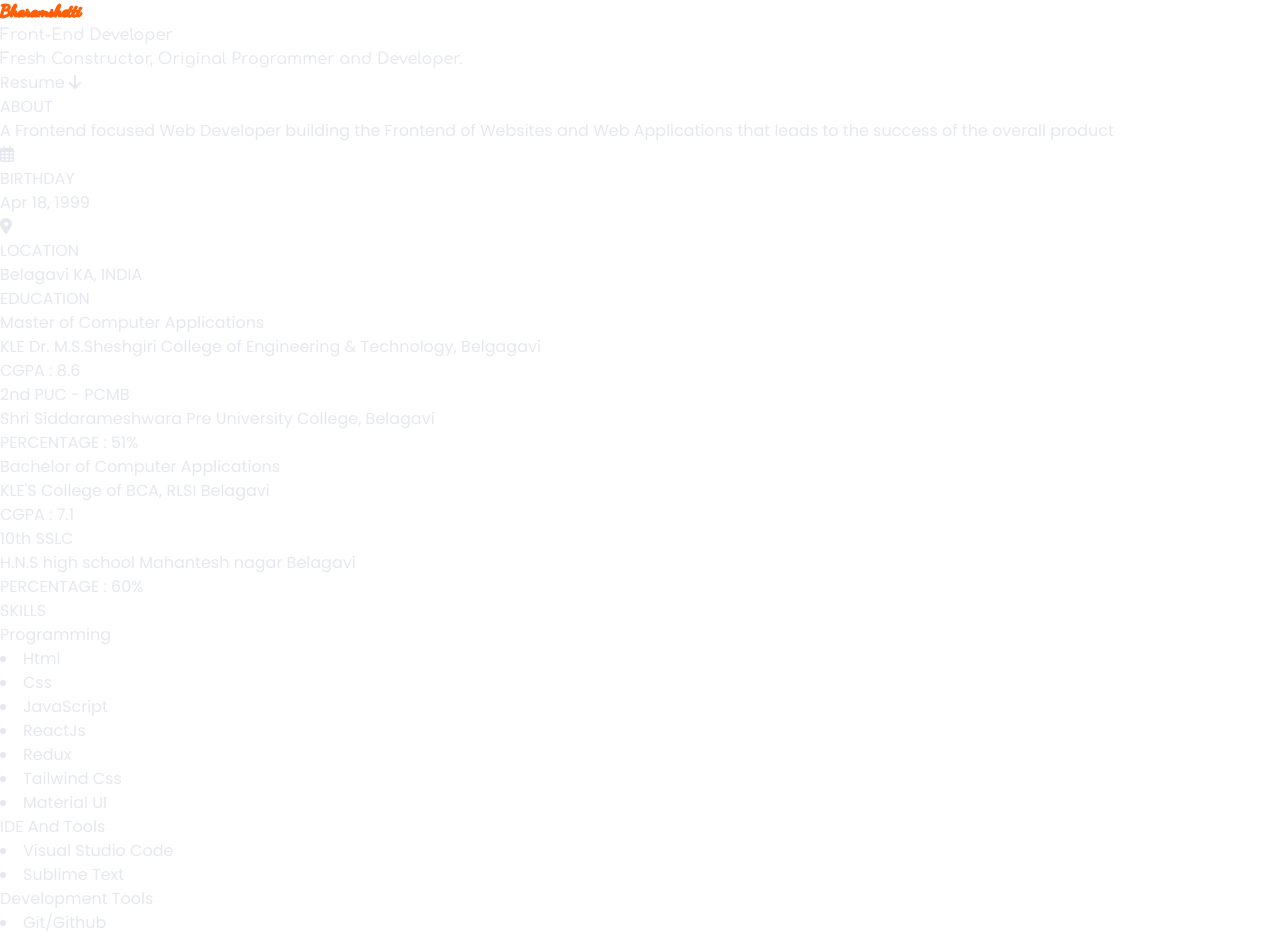
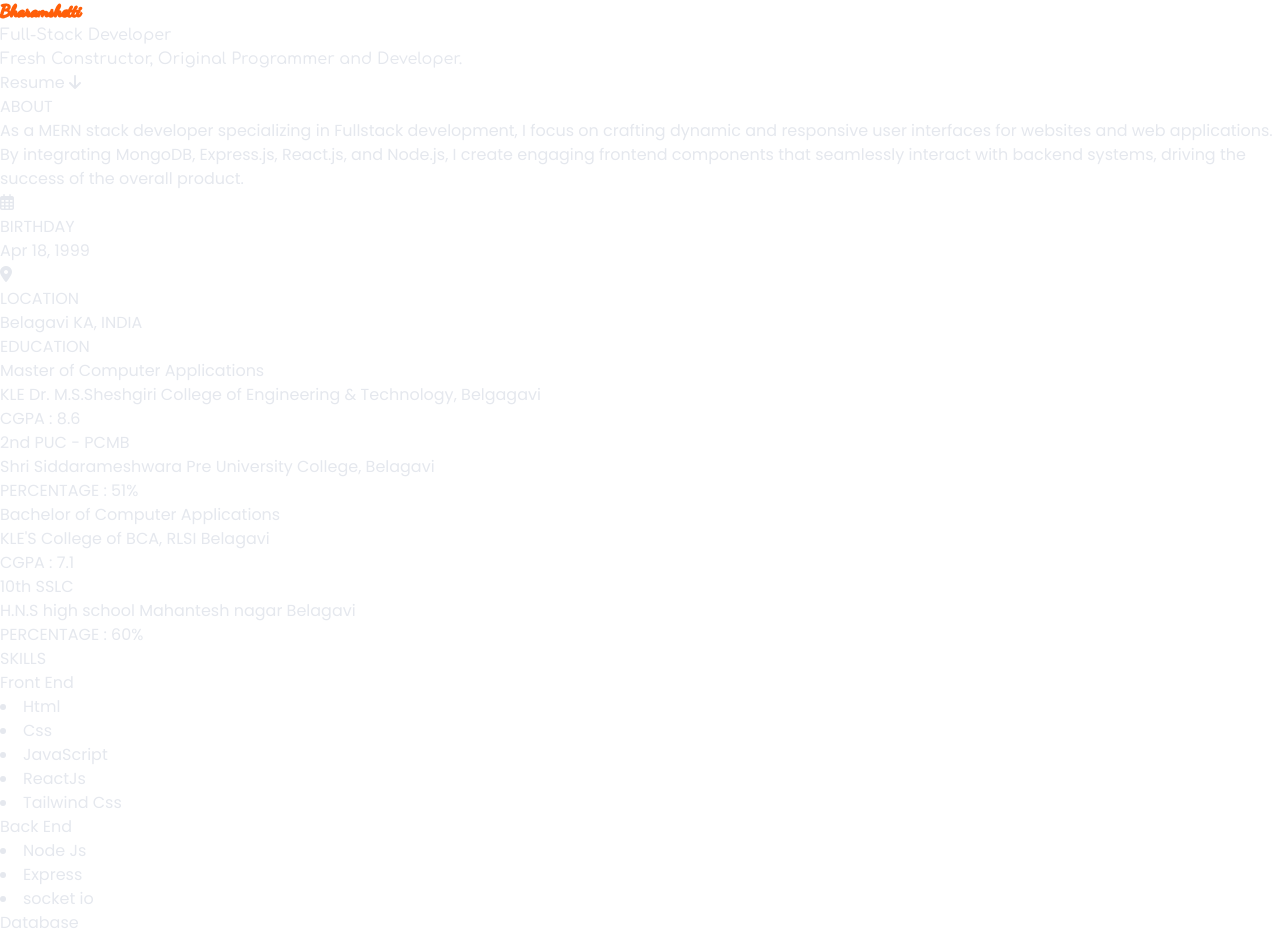
Before and after one commit to AkshayB99/Portfolio, a React (Vite) app: page / in a window 1280 px wide. Shown: the part 385-1323 px from the top of the page. Built offline with nearby package versions, Linux system fonts and the light colour scheme.

Commit message:
New Updates

```diff
--- a/src/App.jsx
+++ b/src/App.jsx
@@ -1,4 +1,3 @@
-
 import Image from "./assets/BgImage.jpeg";
 import "./Style.css";
 import Home from "./Components/Home";
@@ -9,16 +8,9 @@ import Projects from "./Components/Projects";
 import Contact from "./Components/Contact";
 
 function App() {
-
-
   return (
     <>
-      <section
-        className="flex flex-col bg-fixed bg-cover bg-[#000]"
-        // style={{
-        //   backgroundImage: `url(${Image})`,
-        // }}
-      >
+      <section className="flex flex-col bg-fixed bg-cover bg-[#000]">
         <Header />
         {/* Home */}
         <Home />
@@ -30,66 +22,6 @@ function App() {
         <Projects />
         {/* Contacts */}
         <Contact />
-        {/* check text */}
-        {/* <div className="mt-[1000px]">
-          Lorem ipsum dolor sit amet consectetur adipisicing elit. Perspiciatis
-          dicta esse deserunt non quis in nihil sequi? Atque nesciunt possimus
-          architecto? Itaque eius veritatis expedita non recusandae optio,
-          eveniet numquam quos laboriosam veniam corrupti ratione reprehenderit
-          omnis molestiae explicabo incidunt at blanditiis maiores odio iste
-          consequuntur! Sapiente veritatis facere praesentium! Necessitatibus
-          illo et rem. Provident laudantium itaque beatae ea numquam fugiat
-          autem consectetur voluptatum maxime dolorem iusto et expedita illo rem
-          sapiente unde repudiandae doloremque ullam eveniet doloribus, quia sit
-          harum molestiae. Quis hic totam unde distinctio sed vel quo libero
-          eaque! Placeat ipsam dolores nam, sint consequatur adipisci amet
-          assumenda eum perferendis, impedit, accusantium nostrum? Quis
-          laudantium molestiae quod tenetur rerum doloremque illo nisi
-          aspernatur quasi vero consequatur dolor consectetur, ab ad adipisci
-          quam cumque hic odio blanditiis voluptatibus quos facere amet, quia
-          impedit. Officiis officia minima eius, error provident veniam
-          laudantium soluta deleniti tempore qui harum incidunt delectus sequi
-          sit corrupti? Ab quibusdam, soluta commodi dolores enim est
-          repellendus unde, qui nisi facere id corporis maxime aperiam amet
-          nobis itaque et, nulla ipsum impedit assumenda? Inventore, dicta
-          explicabo. Non sequi doloribus ea, facilis accusantium aliquam culpa
-          odit maiores accusamus optio, sed sapiente sit! Molestiae dolorem
-          quibusdam soluta dolores vel amet, impedit animi delectus iusto! Sequi
-          sint id magni laborum harum dolor rerum minima possimus voluptas quo
-          aliquid error necessitatibus officiis, accusamus a sit mollitia? Quis
-          quasi culpa consequatur dicta odit ipsa voluptate perferendis commodi,
-          ipsum enim nesciunt inventore reprehenderit voluptas blanditiis
-          corporis maiores! Sed amet nemo esse ab quos, ratione consectetur
-          voluptatem illum! Laborum neque ex aspernatur adipisci eaque ut sequi
-          molestiae consequatur fuga ea praesentium culpa dolor totam, nihil
-          deserunt eius ab asperiores porro, explicabo tempora repellat numquam
-          odio necessitatibus! Doloribus ad recusandae delectus nobis distinctio
-          accusamus at libero. Nisi aut incidunt enim odit id, itaque libero
-          suscipit, perspiciatis sunt voluptatibus possimus porro non modi culpa
-          cumque veritatis. Voluptatibus dolor tempora, cumque qui aliquam
-          ducimus maxime nesciunt beatae delectus accusantium maiores aliquid
-          repudiandae odio, a aut porro nemo? Odit maiores cum dignissimos,
-          sapiente error sequi in accusantium facilis exercitationem animi quis
-          esse sit beatae molestias at earum dolor delectus blanditiis obcaecati
-          soluta. Explicabo sit quas adipisci, sunt accusantium sequi
-          necessitatibus. Eos alias reiciendis quasi possimus inventore id
-          doloremque nostrum sint dolorem ea quae impedit distinctio expedita,
-          consequuntur, molestias modi numquam. Consequatur eos totam blanditiis
-          maiores libero, accusamus dolorum, veritatis quisquam velit impedit
-          iusto? Esse minima, sint, neque provident quia dicta magni maxime
-          similique veniam tenetur deserunt, expedita illo ea quidem vel
-          asperiores maiores harum! Nobis, nesciunt. Deleniti dignissimos
-          laboriosam, suscipit minus molestias laudantium totam, aspernatur aut
-          iusto vitae alias nihil, ducimus iure? Illum labore, voluptates sequi
-          sint commodi, voluptatibus voluptate ea, necessitatibus accusantium
-          culpa odio tempora. Temporibus distinctio, tempore consequatur,
-          necessitatibus expedita culpa ea cumque dolores quisquam perferendis
-          aut saepe et aperiam consectetur quasi nihil unde quia quibusdam ipsum
-          reiciendis eaque quis architecto quam dolorum? Libero, dolorem
-          deleniti quis, facere beatae vero dolorum soluta magni neque ipsum
-          laudantium consequuntur, minus fuga iusto reprehenderit. Harum modi
-          quis perferendis.
-        </div> */}
       </section>
     </>
   );
--- a/src/Components/About.jsx
+++ b/src/Components/About.jsx
@@ -3,14 +3,17 @@ import React from "react";
 function About() {
   return (
     <>
-      <div className="h-[700px] mx-4 md:ml-40 md:mr-10">
+      <div className="h-[800px] md:h-[700px] mx-4 md:ml-40 md:mr-10">
         <div className="flex flex-col md:flex-row ">
           <div className="mt-22 md:mt-32 md:mx-6 md:w-[35%] flex flex-col items-center">
             <p className="text-2xl mb-6 ml-2 text-[#ff5f09]">ABOUT</p>
-            <p className="indent-14 leading-relaxed md:text-base">
-              A Frontend focused Web Developer building the Frontend of Websites
-              and Web Applications that leads to the success of the overall
-              product
+            <p className="indent-14 leading-relaxed md:text-base text-justify">
+              As a MERN stack developer specializing in Fullstack development, I
+              focus on crafting dynamic and responsive user interfaces for
+              websites and web applications. By integrating MongoDB, Express.js,
+              React.js, and Node.js, I create engaging frontend components that
+              seamlessly interact with backend systems, driving the success of
+              the overall product.
             </p>
             <div className="md:text-sm flex flex-col md:flex-row">
               <div className="ml-7 mt-10 flex">
--- a/src/Components/Contact.jsx
+++ b/src/Components/Contact.jsx
@@ -3,7 +3,7 @@ import React from "react";
 function Contact() {
   return (
     <>
-      <div className=" flex flex-col mt-[850px] md:mt-44 md:mr-24 md:ml-[250px]">
+      <div className=" flex flex-col mt-[1250px] md:mt-44 md:mr-24 md:ml-[250px]">
         {/* Main content */}
         <div className="">
           {/* contact title */}
@@ -54,7 +54,7 @@ function Contact() {
               </div>
               <div className="flex flex-col ml-3">
                 <a
-                  href="https://drive.google.com/file/d/1MeMdFf-lSOWUEAp-JCvdPTjP6dvekJ80/view?usp=drive_link"
+                  href="https://drive.google.com/file/d/1o19oizckIZ79c4mSUAXOaH2IdyPdUDAK/view?usp=drive_link"
                   target="_blank"
                   className="md:text-[16px] text-[20px]"
                 >
--- a/src/Components/Header.jsx
+++ b/src/Components/Header.jsx
@@ -34,11 +34,11 @@ function Header() {
   };
 
   const HandleSkillsMobClick = () => {
-    window.scrollTo({ top: 2250, behavior: "smooth" });
+    window.scrollTo({ top: 2330, behavior: "smooth" });
   };
 
   const HandleProjectMobClick = () => {
-    window.scrollTo({ top: 3750, behavior: "smooth" });
+    window.scrollTo({ top: 3880, behavior: "smooth" });
   };
 
   const HandleContactMobClick = () => {
@@ -118,7 +118,7 @@ function Header() {
                 </a>
                 <a
                   className="m-2  hover:scale-110 transition-all"
-                  href="https://drive.google.com/file/d/1MeMdFf-lSOWUEAp-JCvdPTjP6dvekJ80/view?usp=drive_link"
+                  href="https://drive.google.com/file/d/1o19oizckIZ79c4mSUAXOaH2IdyPdUDAK/view?usp=drive_link"
                   target="_blank"
                 >
                   <i className="fa-solid fa-circle-arrow-down"></i>
@@ -199,7 +199,7 @@ function Header() {
           </a>
           <a
             className={`m-4 mt-[304px] ${hoverEff}`}
-            href="https://drive.google.com/file/d/1MeMdFf-lSOWUEAp-JCvdPTjP6dvekJ80/view?usp=drive_link"
+            href="https://drive.google.com/file/d/1o19oizckIZ79c4mSUAXOaH2IdyPdUDAK/view?usp=drive_link"
             target="_blank"
           >
             <i className="fa-solid fa-circle-arrow-down"></i>
--- a/src/Components/Home.jsx
+++ b/src/Components/Home.jsx
@@ -27,7 +27,7 @@ function Home() {
           </div>
           <div className="text-white text-center lg:text-right lg:mr-32">
             <h1 className="work-title text-3xl mt-5 ml-4">
-              Front-<span className="text-[#ff5f09]">End</span> Developer
+              Full-<span className="text-[#ff5f09]">Stack</span> Developer
             </h1>
           </div>
         </div>
--- a/src/Components/Projects.jsx
+++ b/src/Components/Projects.jsx
@@ -2,12 +2,19 @@ import React from "react";
 import ProjectCard from "./ProjectCard";
 import LandingPage from "../assets/Landing-Page.png";
 import TicTacToe from "../assets/Tic-Tac-Toe.png";
-import RockPaperScissors from '../assets/Rock-Paper-Scissors.png'
-import Calculator from '../assets/Calculator.png'
+import RockPaperScissors from "../assets/Rock-Paper-Scissors.png";
+import Calculator from "../assets/Calculator.png";
+import ProManage from "../assets/Pro-Manage.png"
 
 function Projects() {
+  const ProManageTitle = `Pro-Manage`;
+  const ProManageContent =
+    "MERN Stack project to Creation, editing, deletion of day today tasks";
+  const ProManageLink = "https://pro-manage-aib99.netlify.app/";
+
   const LandingPageTitle = `Landing Page`;
-  const LandingPageContent = "This is the landing page in which I used Tailwind css";
+  const LandingPageContent =
+    "This is the landing page in which I used Tailwind css";
   const LandingPageLink = "https://landing-page-akshayb.netlify.app/";
 
   const TicTacToeTitle = `TicTacToc`;
@@ -15,11 +22,13 @@ function Projects() {
   const TicTacToeLink = "https://tic-tac-toe-ak18.netlify.app/";
 
   const RockPaperScissorsTitle = `RockPaperScissors`;
-  const RockPaperScissorsContent = "This is the game in which user play with Computer";
+  const RockPaperScissorsContent =
+    "This is the game in which user play with Computer";
   const RockPaperScissorsLink = "https://rock-paper-scissor-ab.netlify.app/";
 
   const CalculatorTitle = `Calculator`;
-  const CalculatorContent = "This is the Calculator using HTML, CSS and JavaScript";
+  const CalculatorContent =
+    "This is the Calculator using HTML, CSS and JavaScript";
   const CalculatorLink = "https://akshayb99.github.io/Micro-project-4/";
 
   return (
@@ -31,6 +40,12 @@ function Projects() {
       {/* add projects */}
       <div className="flex justify-center items-center md:mt-5">
         <div className=" md:grid md:grid-cols-3 ">
+          <ProjectCard
+            img={ProManage}
+            title={ProManageTitle}
+            content={ProManageContent}
+            link={ProManageLink}
+          />
           <ProjectCard
             img={LandingPage}
             title={LandingPageTitle}
@@ -45,7 +60,7 @@ function Projects() {
           />
           <ProjectCard
             img={RockPaperScissors}
-            title={RockPaperScissorsTitle }
+            title={RockPaperScissorsTitle}
             content={RockPaperScissorsContent}
             link={RockPaperScissorsLink}
           />
--- a/src/Components/Skills.jsx
+++ b/src/Components/Skills.jsx
@@ -13,28 +13,40 @@ function Skills() {
               <p className="text-[#ff5f09] text-2xl">SKILLS</p>
             </div>
             <div className="md:mt-2 md:text-2xl">
-              <p className="text-xl">Programming</p>
+              <p className="text-xl">Front End</p>
             </div>
-            <div className="mt-3 text-lg md:text-lg">
+            <div className="mt-0 text-lg md:text-md">
               <li>Html</li>
               <li>Css</li>
               <li>JavaScript</li>
               <li>ReactJs</li>
-              <li>Redux</li>
               <li>Tailwind Css</li>
-              <li>Material UI</li>
             </div>
-            <div className="mt-10">
+            <div className="md:mt-2 md:text-2xl">
+              <p className="text-xl">Back End</p>
+            </div>
+            <div className="mt-1 text-lg md:text-md">
+              <li>Node Js</li>
+              <li>Express</li>
+              <li>socket io</li>
+            </div>
+            <div className="md:mt-2 md:text-2xl">
+              <p className="text-xl">Database</p>
+            </div>
+            <div className="mt-1 text-lg md:text-md">
+              <li>MongoDb</li>
+            </div>
+            <div className="mt-5">
               <p className="text-xl">IDE And Tools</p>
             </div>
-            <div className="mt-3 text-lg md:text-lg">
+            <div className="mt-1 text-lg md:text-md">
               <li>Visual Studio Code</li>
               <li>Sublime Text</li>
             </div>
-            <div className="mt-10">
+            <div className="mt-5">
               <p className="text-xl">Development Tools</p>
             </div>
-            <div className="mt-3 text-lg md:text-lg">
+            <div className="mt-1 text-lg md:text-md">
               <li>Git/Github</li>
             </div>
           </div>
```
Also changed, not shown: src/assets/Pro-Manage.png (added).
